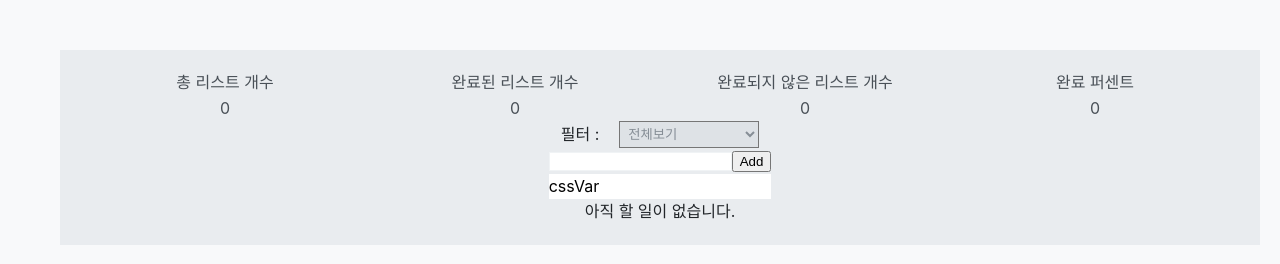
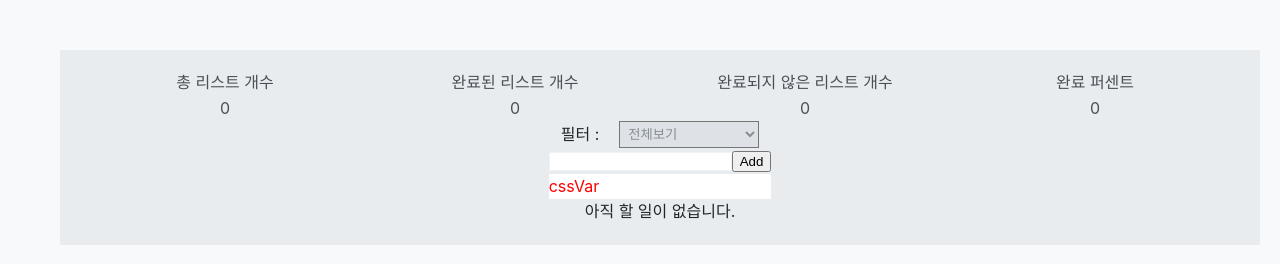
Before and after one commit to justice725/personal_portfolio, a React (Create React App) app: page / in a window 1280 px wide. Shown: the top 264 px of the page. Built offline with nearby package versions, Linux system fonts and the light colour scheme.

Commit message:
23/07/20 css styled-component 사용해서 css variable 제어하기

```diff
--- a/src/App.js
+++ b/src/App.js
@@ -30,6 +30,7 @@ import GlobalStyle from './components/theme';
 
 // theme
 import ThemeChange from './components/themeComponents/themeChange';
+import GlobalHeader from './components/menuComponents/header';
 // theme
 
 function App() {
@@ -42,6 +43,7 @@ function App() {
 
         <ThemeProvider theme={theme == 'light' ? lightTheme : darkTheme}>
           <GlobalStyle />
+          {/* <GlobalHeader></GlobalHeader> */}
         <TodoList />
         {/* <Button color=""
         >common button</Button>
--- a/src/atoms/themeAtoms.js
+++ b/src/atoms/themeAtoms.js
@@ -100,6 +100,7 @@ export const themedPalette = {
     text: cssVar('text'),
     background: cssVar('background'),
 };
+
 // styled-components에서 css variable 사용하는 방법--
 // 여기서 초기 세팅
 // scss에서 root 설정 해야함
--- a/src/components/menuComponents/header.js
+++ b/src/components/menuComponents/header.js
@@ -13,7 +13,7 @@ function GlobalHeader() {
   const navigate = useNavigate();
 
   const goToTodolist = () => {
-    navigate('');
+    navigate('/todoList');
   }
 
   const  goToOther = () => {
@@ -29,8 +29,8 @@ function GlobalHeader() {
         </div>
         <div>
           <ul>
-            <li><a onClick={goToTodolist}>오늘의 할일</a></li>
-            <li><a onClick={goToOther}>다른 메뉴</a></li>
+            <li><a onClick={goToTodolist}>todoList</a></li>
+            <li><a onClick={goToOther}>서브메뉴</a></li>
           </ul>
         </div>
       </header>
--- a/src/components/theme.js
+++ b/src/components/theme.js
@@ -66,6 +66,7 @@ export const GlobalStyle = createGlobalStyle`
     }
 
     .cssVar {
+        color:${themedPalette.text};
         background: ${themedPalette.background};
     }
 
--- a/src/css/todoListCss.scss
+++ b/src/css/todoListCss.scss
@@ -3,28 +3,34 @@
 
 /* light // dark theme */
 :root {
+    // scss 에서 초기세팅 한 값
     --background: #fff;
     --text: red;
+    // scss 에서 초기세팅 한 값
+
     --heading-text: #000;
     --anchor-text: #0076d1;
     --code-background: #efefef;
     --code-text: #000;
     /* --primary-text:#fff;
     --primary-background: #007CBD; */
-    --cursor-point:"pointer";
+    --cursor-point:pointer;
 }
 
 @media (prefers-color-scheme: dark) {
     :root {
+    // scss 에서 초기세팅 한 값
     --background: #202b38;
     --text: orange;
+    // scss 에서 초기세팅 한 값
+
     --heading-text: #fff;
     --anchor-text: #0076d1;
     --code-background: #161f27;
     --code-text: #ffbe85;
     /* --primary-text:#007CBD;
     --primary-background: #fdfdfd; */
-    --cursor-point:"pointer";
+    --cursor-point:pointer;
     }
 }
 
@@ -92,11 +98,13 @@ input:focus {
     align-items: center;
     flex-direction: column;
     padding: 20px;
+
 }
 
 .TodoList_complete_input {
     background-color: #F5F7F9;
     outline: none;
+    cursor: var(--cursor-point);
 }
 
 ul {
```
